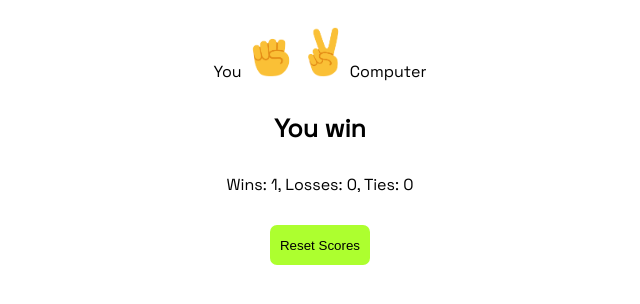
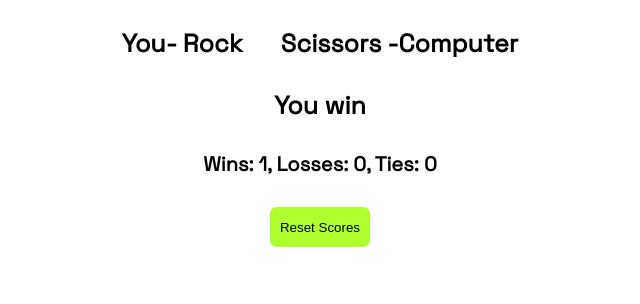
Before and after one commit to nilaachandra/Stone-Paper-Scissors, a plain HTML site: page index.html in a window 1280 px wide. Both pictures are taken after a click on the button 600 px from the left and 109 px from the top of the page. Shown: the part 412-716 px from the top of the page, without its empty margins (280-920 px from the left). Drawn offline with Linux system fonts and the light colour scheme; a web font is replaced by a local one.

Commit message:
final commit

```diff
--- a/script.js
+++ b/script.js
@@ -57,7 +57,7 @@ function playGame(playerMove) {
     updateScoreElement();
 
     document.querySelector('.js-results').innerHTML = result;
-    document.querySelector('.js-moves').innerHTML = `You <img src="images/${playerMove}-emoji.png" class="move-icon"> <img src="images/${computerMove}-emoji.png" class="move-icon">Computer`;
+    document.querySelector('.js-moves').innerHTML = `You- ${playerMove} &nbsp;&nbsp;&nbsp;&nbsp; ${computerMove} -Computer`;
 
 
     // Display game result and scores in an alert
--- a/style.css
+++ b/style.css
@@ -34,9 +34,13 @@ body{
 }
 .js-moves{
     margin-top: 30px;
+    font-size: 25px;
+    font-weight: bold;
 }
 .js-score{
     margin-top: 30px;
+    font-size: 20px;
+    font-weight: bold;
 }
 .reset{
     margin-top: 30px;
```
Also changed, not shown: index.html (+1 -0 lines).
